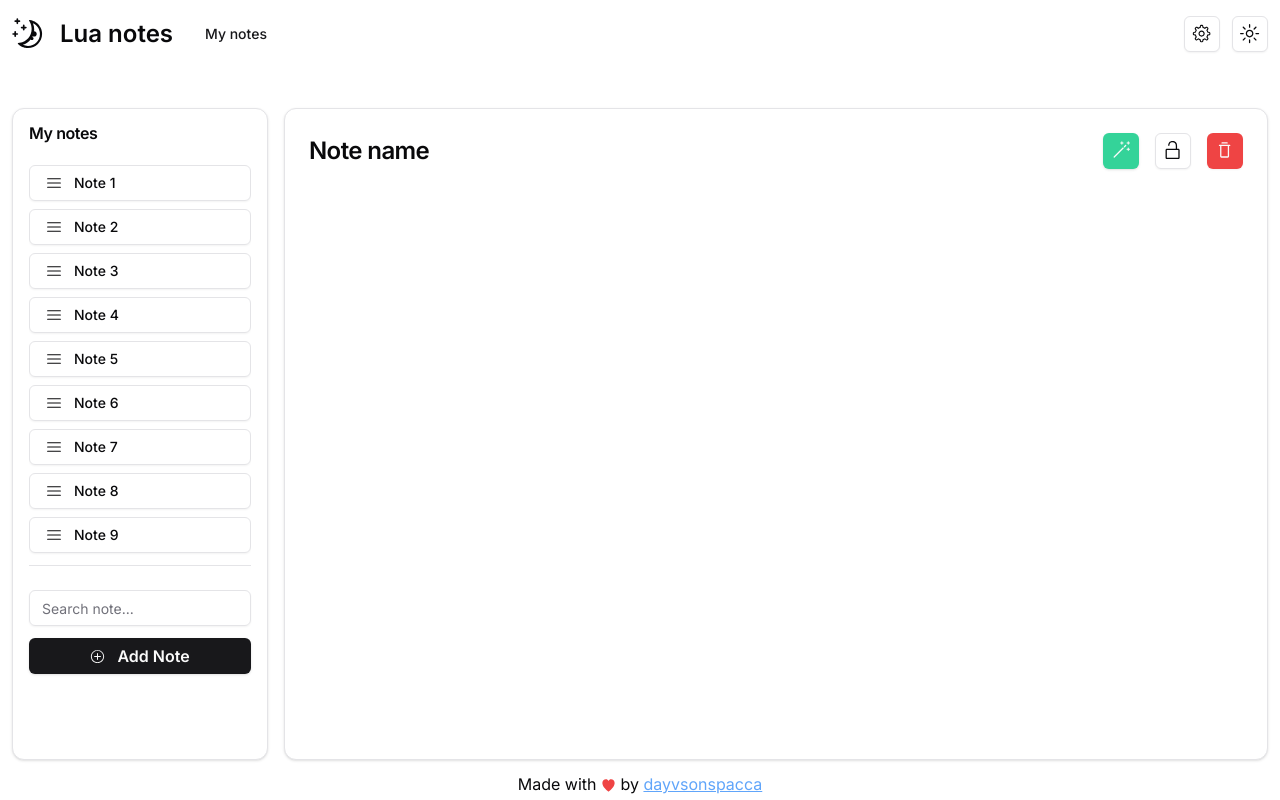
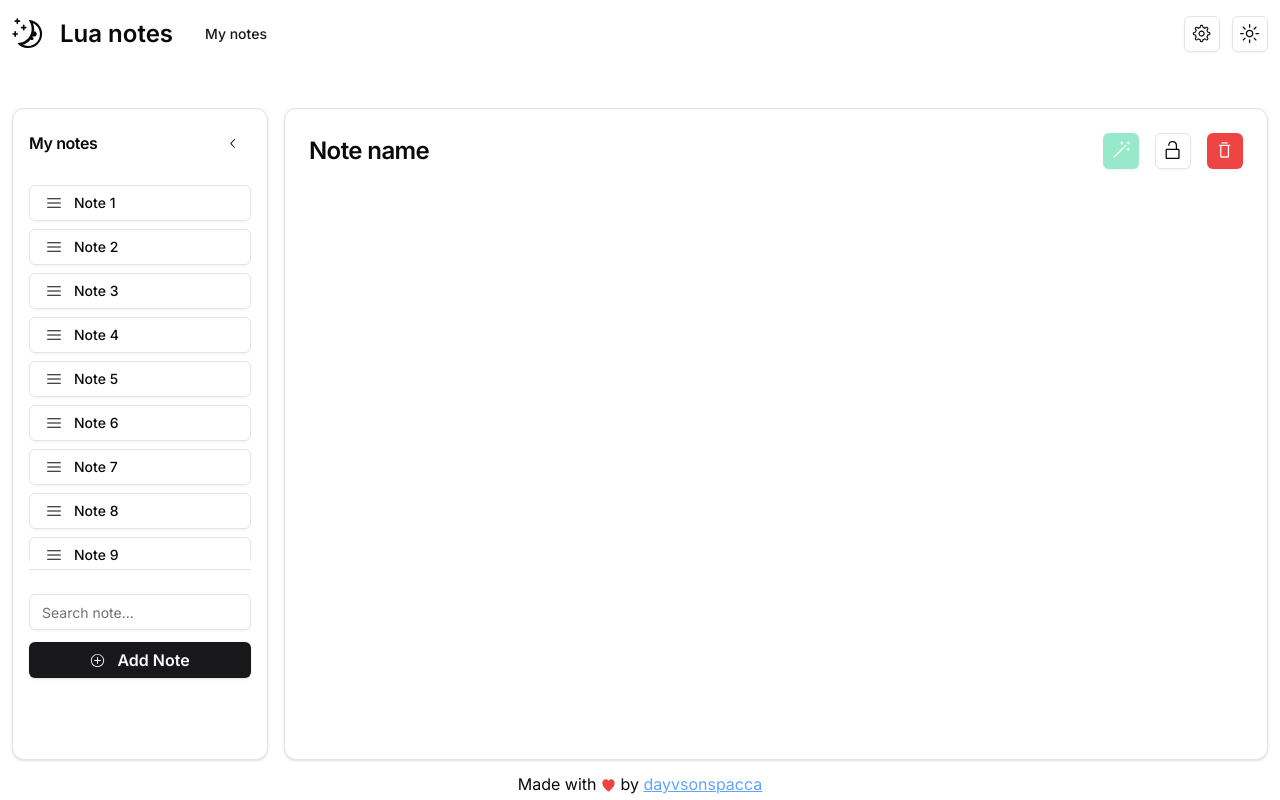
Before and after one commit to dayvsonspacca/lua-notes, a Next.js app: page / in a window 1280 px wide. Built offline with nearby package versions, Linux system fonts and the light colour scheme.

Commit message:
feat: front-end ideia done.

```diff
--- a/src/app/page.tsx
+++ b/src/app/page.tsx
@@ -3,7 +3,7 @@ import { NoteList } from '@/components/notes/notes-list';
 
 export default function Home() {
   return (
-    <main className="flex gap-4 mt-10 mx-3 my-2 h-[90%]">
+    <main className="flex gap-4 mt-10 mx-3 my-2 h-full">
       <NoteList />
       <NoteBlock />
     </main>
--- a/src/components/notes/note-block.tsx
+++ b/src/components/notes/note-block.tsx
@@ -9,7 +9,7 @@ export function NoteBlock() {
         <CardTitle className="text-2xl flex items-center justify-between">
           Note name
           <div className="flex items-center gap-4">
-            <Button size="icon" className="bg-emerald-400 hover:bg-emerald-400/90">
+            <Button size="icon" className="bg-emerald-400 hover:bg-emerald-400/90 dark:text-white cursor-not-allowed" disabled={true}>
               <MagicWandIcon className="size-[1.2rem]" />
             </Button>
             <Button size="icon" variant="outline">
--- a/src/components/notes/notes-list.tsx
+++ b/src/components/notes/notes-list.tsx
@@ -1,6 +1,6 @@
 import { Card, CardContent, CardHeader, CardTitle } from '@/components/ui/card';
 import { Button } from '@/components/ui/button';
-import { HamburgerMenuIcon, PlusCircledIcon } from '@radix-ui/react-icons';
+import { ChevronLeftIcon, HamburgerMenuIcon, PlusCircledIcon } from '@radix-ui/react-icons';
 import { ScrollArea } from '@/components/ui/scroll-area';
 import { Input } from '@/components/ui/input';
 import { Separator } from '@/components/ui/separator';
@@ -9,10 +9,15 @@ export function NoteList() {
   return (
     <Card className="w-[16rem] flex-shrink-0">
       <CardHeader className="p-4">
-        <CardTitle>My notes</CardTitle>
+        <CardTitle className="flex items-center justify-between">
+          My notes
+          <Button variant="ghost" size="icon">
+            <ChevronLeftIcon />
+          </Button>
+        </CardTitle>
       </CardHeader>
       <CardContent className="px-4 flex flex-col items-center">
-        <ScrollArea className="w-full h-[50vh]">
+        <ScrollArea className="w-full h-96">
           {Array.from([1, 2, 3, 4, 5, 6, 7, 8, 9, 10, 11, 12, 13, 14, 15, 16, 17, 18, 19]).map((i) => {
             return (
               <Button key={i} className="flex items-center justify-start gap-3 my-2 w-full" variant="outline">
```
